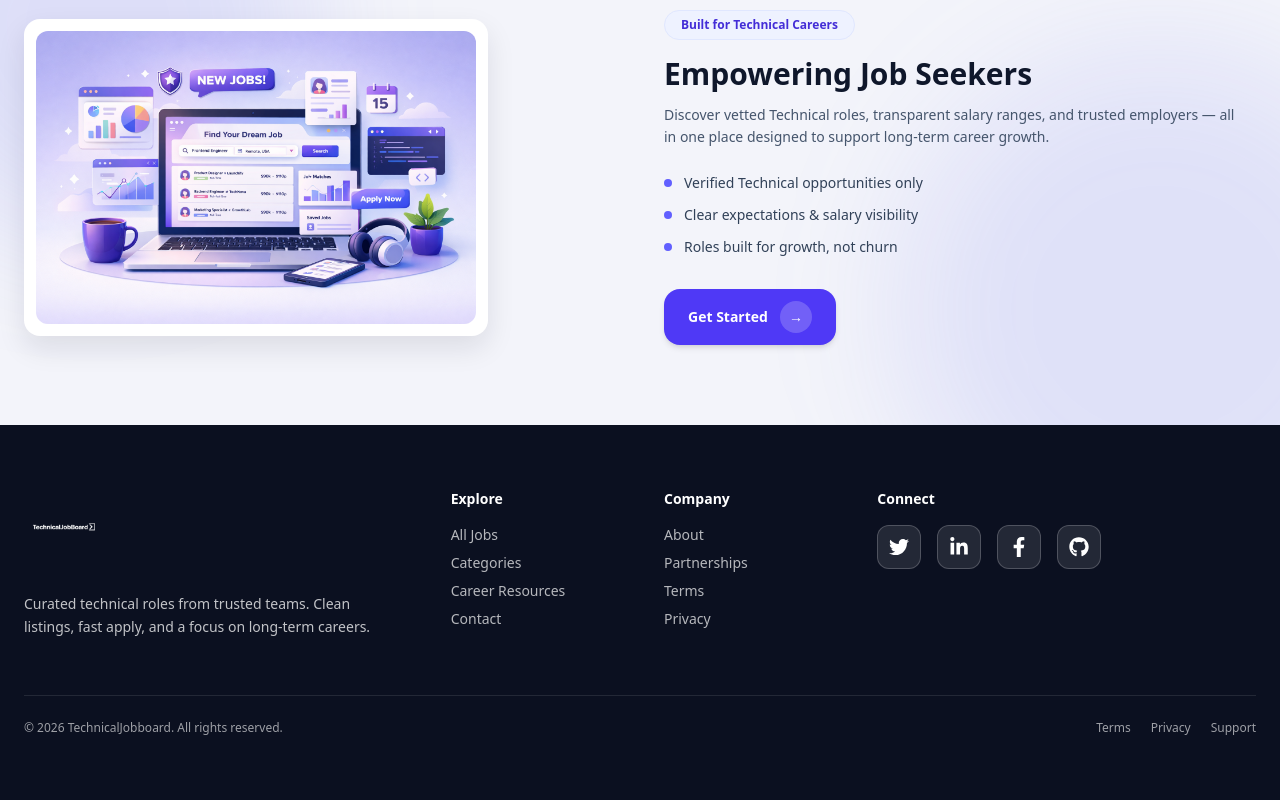
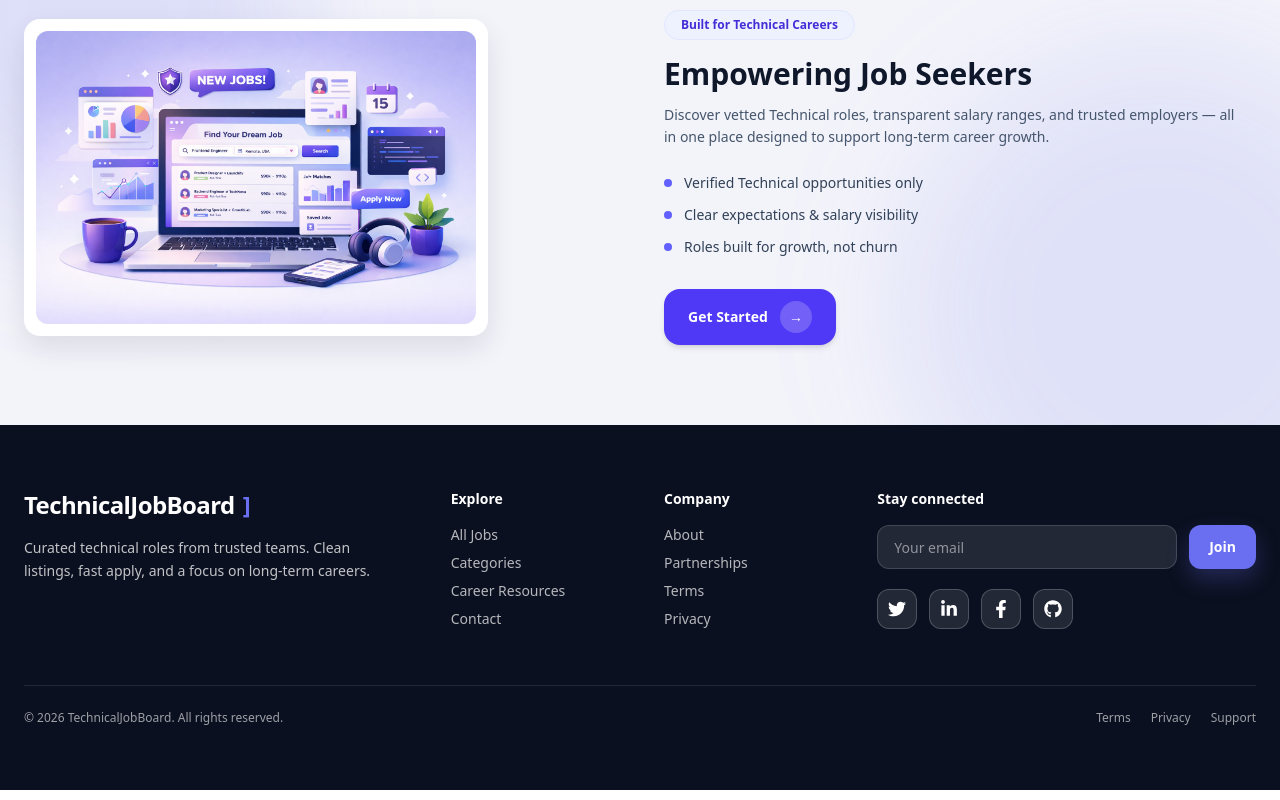
Before and after one commit to adebisidolapo/technicaljobboard, a Next.js app in the folder jobboard/: page / in a window 1280 px wide. Shown: the part 2128-2928 px from the top of the page. Built offline with nearby package versions, Linux system fonts and the light colour scheme.

Commit message:
update ui

```diff
--- a/jobboard/components/Footer.tsx
+++ b/jobboard/components/Footer.tsx
@@ -11,20 +11,20 @@ export default function Footer() {
       <div className="mx-auto max-w-7xl px-6 py-16">
         {/* TOP GRID */}
         <div className="grid grid-cols-1 gap-12 md:grid-cols-12">
-
-          {/* BRAND */}
+          {/* BRAND (TEXT ONLY) */}
           <div className="md:col-span-4">
-            <div className="mb-6">
-              <img
-                src="/logo.png"
-                alt="TechnicalJobboard Logo"
-                className="h-16 md:h-20 w-auto object-contain"
-              />
+            <div className="flex items-center gap-2">
+              <span className="text-xl md:text-2xl font-extrabold tracking-tight">
+                TechnicalJobBoard
+              </span>
+              <span className="text-[var(--brand-purple)] font-extrabold text-xl md:text-2xl">
+                ]
+              </span>
             </div>
 
-            <p className="max-w-sm text-sm leading-relaxed text-white/75">
-              Curated technical roles from trusted teams. Clean listings, fast
-              apply, and a focus on long-term careers.
+            <p className="mt-4 max-w-sm text-sm leading-relaxed text-white/75">
+              Curated technical roles from trusted teams. Clean listings, fast apply,
+              and a focus on long-term careers.
             </p>
           </div>
 
@@ -82,45 +82,64 @@ export default function Footer() {
             </ul>
           </div>
 
-          {/* CONNECT */}
+          {/* STAY CONNECTED */}
           <div className="md:col-span-4">
-            <h3 className="mb-4 text-sm font-semibold text-white">Connect</h3>
+            <h3 className="mb-4 text-sm font-semibold text-white">Stay connected</h3>
 
-            <div className="flex gap-4">
+            <div className="flex flex-col gap-3 sm:flex-row">
+              <input
+                type="email"
+                placeholder="Your email"
+                className="h-11 flex-1 rounded-xl border border-white/15 bg-white/10
+                           px-4 text-sm text-white placeholder:text-white/50 outline-none
+                           focus:ring-2 focus:ring-[rgba(106,111,242,0.55)]"
+              />
+              <button
+                type="button"
+                className="h-11 rounded-xl px-5 text-sm font-semibold text-white
+                           bg-[var(--brand-purple)] hover:bg-[var(--brand-purple-dark)]
+                           transition shadow-[0_10px_22px_rgba(106,111,242,0.25)]"
+              >
+                Join
+              </button>
+            </div>
+
+            {/* SOCIALS (MOVED UNDER FORM) */}
+            <div className="mt-5 flex items-center gap-3">
               <a
                 href="#"
                 aria-label="Twitter"
-                className="h-11 w-11 rounded-xl bg-white/10 border border-white/20
+                className="h-10 w-10 rounded-xl bg-white/10 border border-white/20
                            flex items-center justify-center hover:bg-white/20 transition"
               >
-                <FaTwitter size={20} />
+                <FaTwitter size={18} />
               </a>
 
               <a
                 href="#"
                 aria-label="LinkedIn"
-                className="h-11 w-11 rounded-xl bg-white/10 border border-white/20
+                className="h-10 w-10 rounded-xl bg-white/10 border border-white/20
                            flex items-center justify-center hover:bg-white/20 transition"
               >
-                <FaLinkedinIn size={20} />
+                <FaLinkedinIn size={18} />
               </a>
 
               <a
                 href="#"
                 aria-label="Facebook"
-                className="h-11 w-11 rounded-xl bg-white/10 border border-white/20
+                className="h-10 w-10 rounded-xl bg-white/10 border border-white/20
                            flex items-center justify-center hover:bg-white/20 transition"
               >
-                <FaFacebookF size={20} />
+                <FaFacebookF size={18} />
               </a>
 
               <a
                 href="#"
                 aria-label="GitHub"
-                className="h-11 w-11 rounded-xl bg-white/10 border border-white/20
+                className="h-10 w-10 rounded-xl bg-white/10 border border-white/20
                            flex items-center justify-center hover:bg-white/20 transition"
               >
-                <FaGithub size={20} />
+                <FaGithub size={18} />
               </a>
             </div>
           </div>
@@ -131,7 +150,7 @@ export default function Footer() {
 
         {/* BOTTOM BAR */}
         <div className="mt-6 flex flex-col md:flex-row items-center justify-between gap-4 text-xs text-white/60">
-          <p>© {year} TechnicalJobboard. All rights reserved.</p>
+          <p>© {year} TechnicalJobBoard. All rights reserved.</p>
 
           <div className="flex gap-5">
             <a href="#" className="hover:text-white transition">
```
